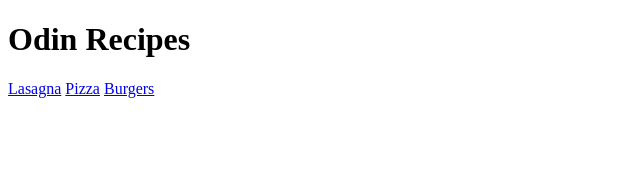
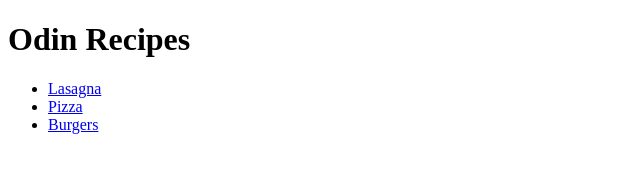
Before and after one commit to PorentPorpoise/odin-recipes, a plain HTML site: page index.html in a window 1280 px wide. Shown: the whole page, without its empty margins (0-640 px from the left). Drawn offline with Linux system fonts and the light colour scheme.

Commit message:
New Commit

```diff
--- a/index.html
+++ b/index.html
@@ -7,8 +7,11 @@
     <body>
         <h1>Odin Recipes</h1>
 
-        <a href="recipes/lasagna.html">Lasagna</a>
-        <a href="recipes/pizza.html">Pizza</a>
-        <a href="recipes/burgers.html">Burgers</a>
+        <ul>
+            <li><a href="recipes/lasagna.html">Lasagna</a></li>
+            <li><a href="recipes/pizza.html">Pizza</a></li>
+            <li><a href="recipes/burgers.html">Burgers</a></li>
+        </ul>
+
     </body>
 </html>
```
